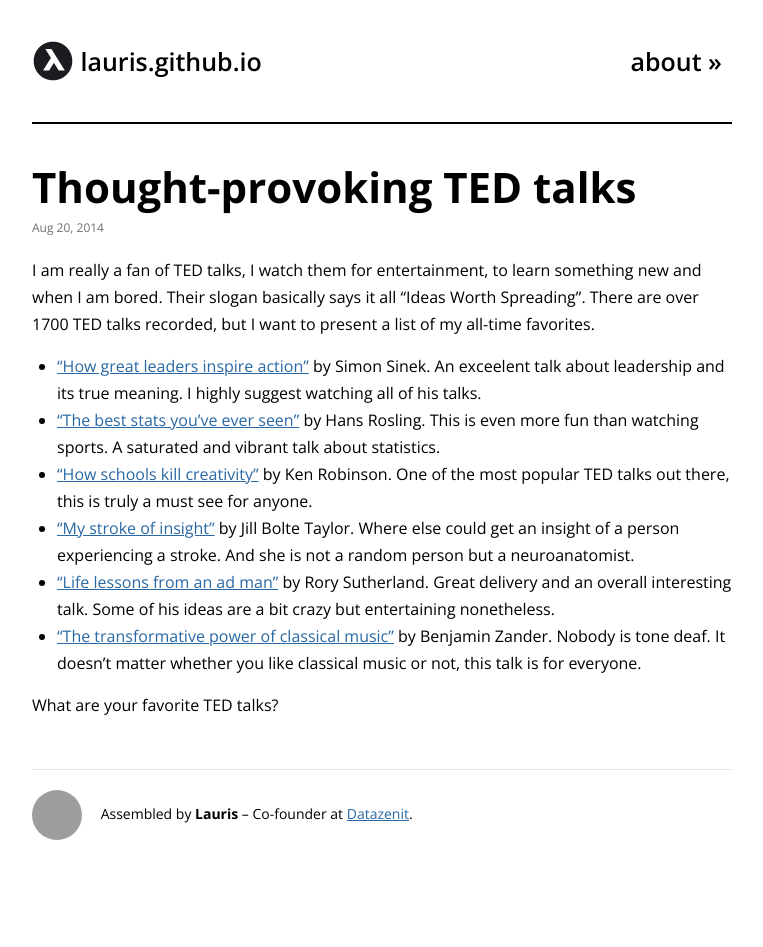
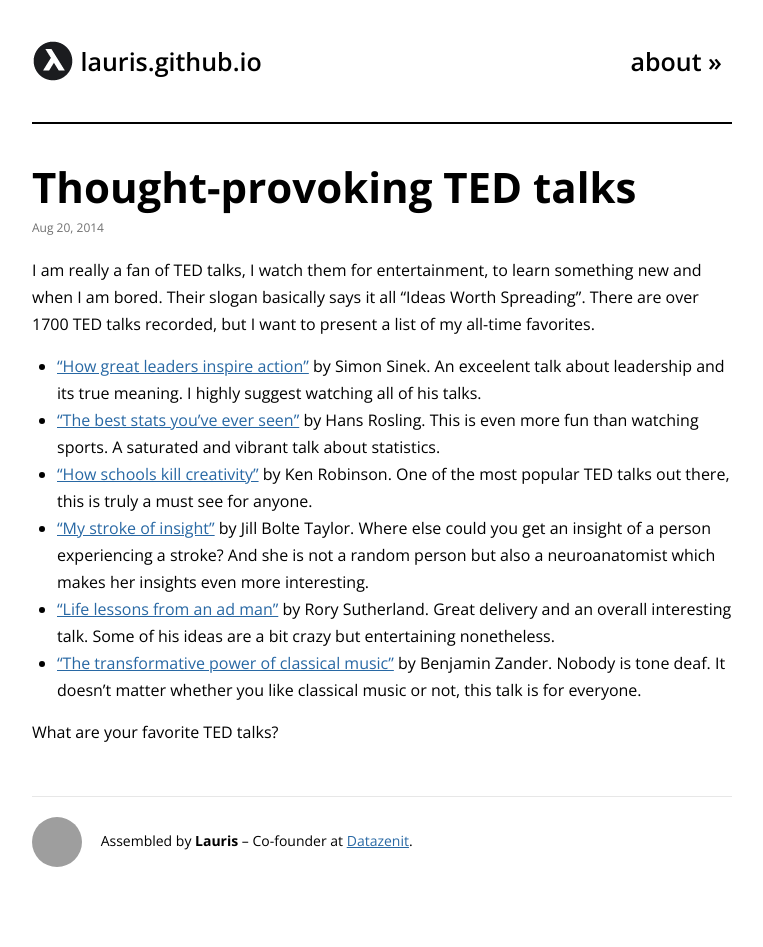
Before and after one commit to lauris/lauris.github.com, a Jekyll site: the page built from _posts/2014-08-20-thought-provoking-ted-talks.md, in a window 1280 px wide. Shown: the whole page, without its empty margins (258-1021 px from the left). Built offline with Jekyll 4.4.1, drawn with Linux system fonts in a browser that asks for light colours; comment, search, counter and statistics services are not loaded; before the commit the page ends 920 px from its top, so only the background shows below that; grey boxes are pictures that could not be loaded.

Commit message:
Fix typos.

```diff
--- a/_posts/2014-08-20-thought-provoking-ted-talks.md
+++ b/_posts/2014-08-20-thought-provoking-ted-talks.md
@@ -9,7 +9,7 @@
 * ["How great leaders inspire action"](http://www.ted.com/talks/simon_sinek_how_great_leaders_inspire_action) by Simon Sinek. An exceelent talk about leadership and its true meaning. I highly suggest watching all of his talks.
 * ["The best stats you've ever seen"](http://www.ted.com/talks/hans_rosling_shows_the_best_stats_you_ve_ever_seen) by Hans Rosling. This is even more fun than watching sports. A saturated and vibrant talk about statistics.
 * ["How schools kill creativity"](http://www.ted.com/talks/ken_robinson_says_schools_kill_creativity) by Ken Robinson. One of the most popular TED talks out there, this is truly a must see for anyone.
-* ["My stroke of insight"](http://www.ted.com/talks/jill_bolte_taylor_s_powerful_stroke_of_insight) by Jill Bolte Taylor. Where else could get an insight of a person experiencing a stroke. And she is not a random person but a neuroanatomist.
+* ["My stroke of insight"](http://www.ted.com/talks/jill_bolte_taylor_s_powerful_stroke_of_insight) by Jill Bolte Taylor. Where else could you get an insight of a person experiencing a stroke? And she is not a random person but also a neuroanatomist which makes her insights even more interesting.
 * ["Life lessons from an ad man"](http://www.ted.com/talks/rory_sutherland_life_lessons_from_an_ad_man) by Rory Sutherland. Great delivery and an overall interesting talk. Some of his ideas are a bit crazy but entertaining nonetheless.
 * ["The transformative power of classical music"](http://www.ted.com/talks/benjamin_zander_on_music_and_passion) by Benjamin Zander. Nobody is tone deaf. It doesn't matter whether you like classical music or not, this talk is for everyone.
 
```
